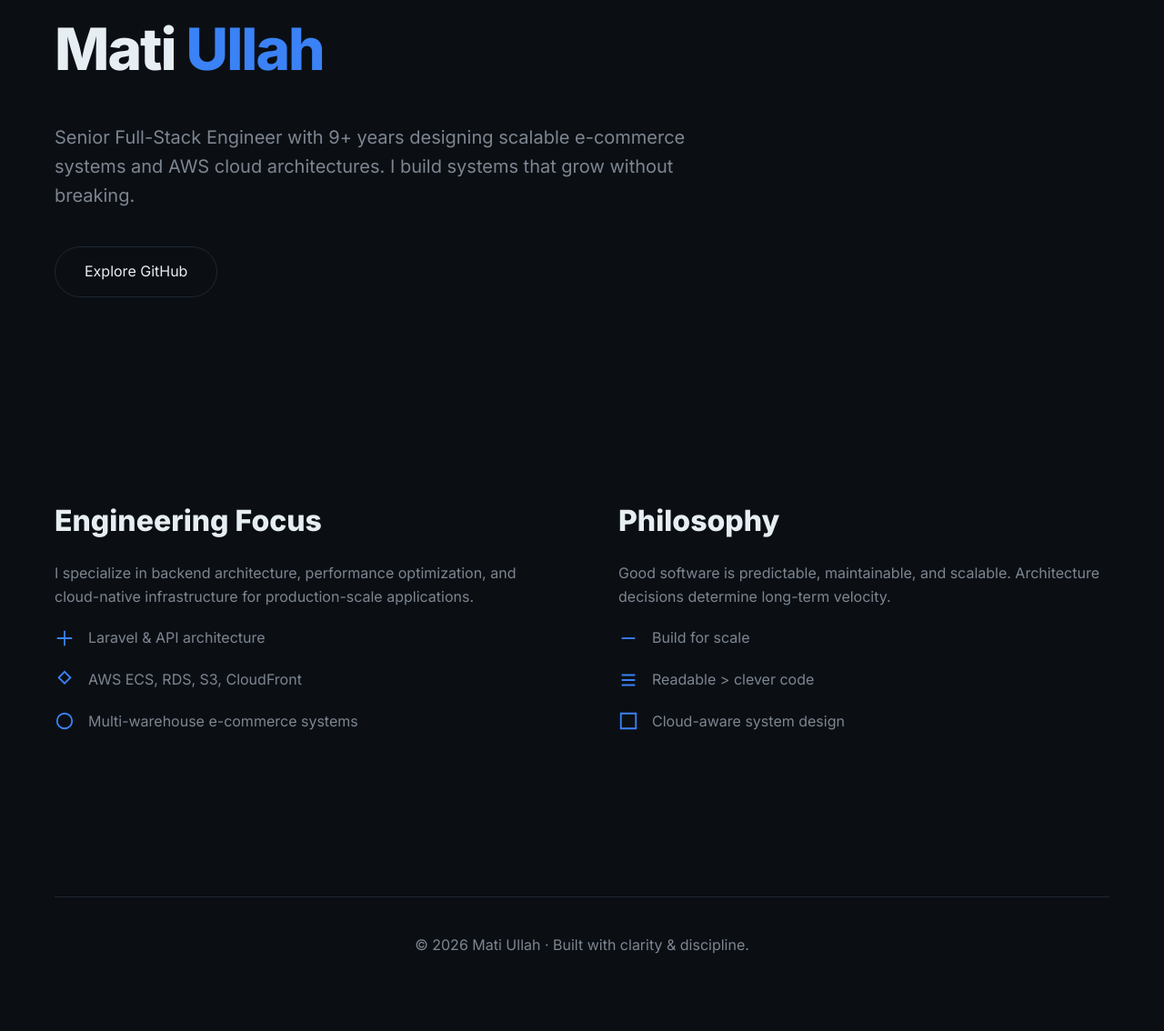
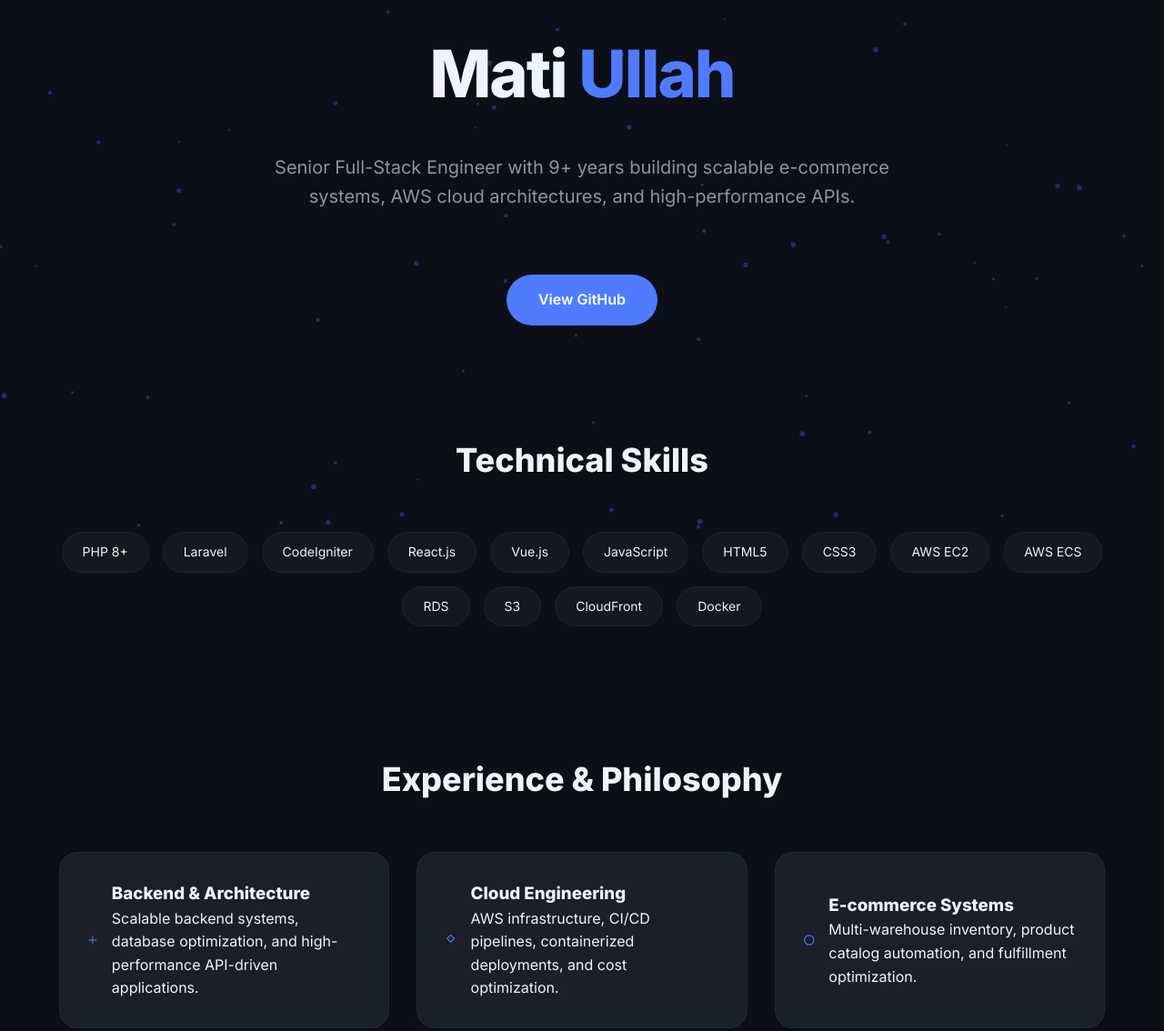
Before and after one commit to matiullah31/matiullah31.github.io, a plain HTML site: page index.html in a window 1280 px wide. Shown: the part 197-1331 px from the top of the page at 91% size. Drawn offline with nearby package versions, Linux system fonts and the light colour scheme.

Commit message:
Update index.html

```diff
--- a/index.html
+++ b/index.html
@@ -3,45 +3,59 @@
 <head>
 <meta charset="UTF-8">
 <meta name="viewport" content="width=device-width, initial-scale=1.0">
-<title>Mati Ullah — Engineer</title>
+<title>Mati Ullah | Senior Full-Stack Engineer</title>
 
 <link href="https://fonts.googleapis.com/css2?family=Inter:wght@300;400;600;800&display=swap" rel="stylesheet">
 
 <style>
 :root {
-  --bg: #0b0f14;
-  --surface: #11161d;
-  --border: #1f2733;
-  --text: #e6edf3;
-  --muted: #7d8590;
-  --accent: #3b82f6;
+    --bg: #0a0f18;
+    --surface: rgba(22,26,34,0.9);
+    --card: rgba(28,34,45,0.9);
+    --border: rgba(50,60,80,0.3);
+    --text: #eef4ff;
+    --muted: #8a94a6;
+    --accent: #4f7cff;
+    --accent-soft: rgba(79,124,255,0.2);
 }
 
 * {
-  margin: 0;
-  padding: 0;
-  box-sizing: border-box;
+    margin:0;
+    padding:0;
+    box-sizing:border-box;
 }
 
 body {
-  font-family: 'Inter', sans-serif;
+    font-family:'Inter',sans-serif;
     background: var(--bg);
     color: var(--text);
-  line-height: 1.6;
+    line-height:1.6;
+    overflow-x:hidden;
 }
 
+/* Particles background */
+#particles {
+    position: fixed;
+    width: 100%;
+    height: 100%;
+    z-index: -1;
+}
+
+/* Container */
 .container {
     max-width: 1200px;
-  margin: auto;
-  padding: 60px 20px;
+    margin:auto;
+    padding:60px 25px;
 }
 
+/* Hero */
 .hero {
-  padding: 140px 0 100px;
+    text-align:center;
+    padding:160px 20px 120px;
 }
 
 .hero h1 {
-  font-size: 64px;
+    font-size: 72px;
     font-weight: 800;
     letter-spacing: -2px;
 }
@@ -51,153 +65,266 @@ body {
 }
 
 .hero p {
-  margin-top: 30px;
     max-width: 700px;
-  font-size: 20px;
+    margin:30px auto;
+    font-size:20px;
     color: var(--muted);
 }
 
-.hero a {
-  display: inline-block;
-  margin-top: 40px;
-  padding: 14px 32px;
-  border: 1px solid var(--border);
-  text-decoration: none;
-  color: var(--text);
-  border-radius: 40px;
-  transition: 0.3s ease;
+.hero .btn {
+    display:inline-block;
+    margin-top:40px;
+    padding:15px 35px;
+    border-radius:50px;
+    background: var(--accent);
+    color:white;
+    font-weight:600;
+    text-decoration:none;
+    transition:.3s;
 }
 
-.hero a:hover {
-  background: var(--accent);
-  border-color: var(--accent);
+.hero .btn:hover {
+    transform:translateY(-3px);
+    box-shadow:0 0 20px var(--accent-soft);
 }
 
-/* Split Section */
-.split {
-  display: grid;
-  grid-template-columns: 1fr 1fr;
-  gap: 80px;
-  margin-top: 120px;
+/* Sections */
+.section-title {
+    font-size:36px;
+    font-weight:700;
+    margin-bottom:50px;
+    text-align:center;
 }
 
-.split h2 {
-  font-size: 32px;
-  margin-bottom: 20px;
+/* Grid & Cards */
+.grid {
+    display:grid;
+    grid-template-columns:repeat(auto-fit,minmax(300px,1fr));
+    gap:30px;
 }
 
-.split p {
-  color: var(--muted);
-  margin-bottom: 20px;
+.card, .project, .feature-box {
+    background: var(--card);
+    border-radius:20px;
+    padding:30px;
+    border:1px solid var(--border);
+    backdrop-filter:blur(10px);
+    transition:.3s;
 }
 
-/* Minimal list */
-.feature {
-  display: flex;
-  align-items: center;
-  margin-bottom: 20px;
+.card:hover, .project:hover, .feature-box:hover {
+    transform: translateY(-8px);
+    box-shadow:0 10px 25px var(--accent-soft);
 }
 
-.feature svg {
-  width: 22px;
-  height: 22px;
-  stroke: var(--accent);
-  stroke-width: 2;
-  fill: none;
-  margin-right: 15px;
+/* Skills */
+.skills {
+    display:flex;
+    flex-wrap:wrap;
+    gap:15px;
+    justify-content:center;
 }
 
-.feature span {
+.skill {
+    padding:10px 22px;
+    border-radius:30px;
+    background: var(--surface);
+    border:1px solid var(--border);
+    font-size:14px;
+    transition:.3s;
+}
+
+.skill:hover {
+    border-color: var(--accent);
+    box-shadow:0 5px 15px var(--accent-soft);
+}
+
+/* Projects */
+.project h3 {
+    margin-bottom:15px;
+}
+.project p {
     color: var(--muted);
 }
 
-footer {
-  margin-top: 160px;
-  padding: 40px 0;
-  border-top: 1px solid var(--border);
-  color: var(--muted);
-  text-align: center;
+/* Features/Philosophy */
+.feature-box {
+    display:flex;
+    align-items:center;
+    gap:15px;
 }
 
-@media(max-width: 900px) {
-  .split {
-    grid-template-columns: 1fr;
+.feature-box svg {
+    width:32px;
+    height:32px;
+    stroke: var(--accent);
+    stroke-width:2;
+    fill:none;
 }
 
-  .hero h1 {
-    font-size: 44px;
+/* Connect Section */
+.connect {
+    text-align:center;
+    margin-top:140px;
+    padding:80px 20px;
+    border-top:1px solid var(--border);
+}
+
+.connect a {
+    margin:0 15px;
+    display:inline-block;
+    padding:10px 20px;
+    border-radius:30px;
+    border:1px solid var(--accent);
+    color: var(--accent);
+    text-decoration:none;
+    font-weight:600;
+    transition:.3s;
+}
+
+.connect a:hover {
+    background: var(--accent);
+    color:white;
+    box-shadow:0 0 20px var(--accent-soft);
+}
+
+/* Footer */
+footer {
+    text-align:center;
+    padding:40px 0;
+    color:var(--muted);
+    border-top:1px solid var(--border);
+}
+
+@media(max-width:768px){
+.hero h1{
+    font-size:48px;
 }
 }
 </style>
+
+<!-- Particle JS CDN -->
+<script src="https://cdn.jsdelivr.net/npm/tsparticles@2/tsparticles.bundle.min.js"></script>
+
 </head>
 <body>
 
+<!-- Particle Background -->
+<div id="particles"></div>
+
 <div class="container">
 
+<!-- HERO -->
 <section class="hero">
 <h1>Mati <span>Ullah</span></h1>
-    <p>
-      Senior Full-Stack Engineer with 9+ years designing scalable e-commerce
-      systems and AWS cloud architectures. I build systems that grow without breaking.
-    </p>
-    <a href="https://github.com/matiullah31">Explore GitHub</a>
+<p>Senior Full-Stack Engineer with 9+ years building scalable e-commerce systems, AWS cloud architectures, and high-performance APIs.</p>
+<a class="btn" href="https://github.com/matiullah31">View GitHub</a>
 </section>
 
-  <section class="split">
+<!-- TECH SKILLS -->
+<section>
+<h2 class="section-title">Technical Skills</h2>
+<div class="skills">
+<span class="skill">PHP 8+</span>
+<span class="skill">Laravel</span>
+<span class="skill">CodeIgniter</span>
+<span class="skill">React.js</span>
+<span class="skill">Vue.js</span>
+<span class="skill">JavaScript</span>
+<span class="skill">HTML5</span>
+<span class="skill">CSS3</span>
+<span class="skill">AWS EC2</span>
+<span class="skill">AWS ECS</span>
+<span class="skill">RDS</span>
+<span class="skill">S3</span>
+<span class="skill">CloudFront</span>
+<span class="skill">Docker</span>
+</div>
+</section>
+
+<!-- EXPERIENCE & PHILOSOPHY -->
+<section style="margin-top:140px">
+<h2 class="section-title">Experience & Philosophy</h2>
+<div class="grid">
+<div class="feature-box">
+<svg viewBox="0 0 24 24"><path d="M3 12h18M12 3v18"/></svg>
 <div>
-      <h2>Engineering Focus</h2>
-      <p>
-        I specialize in backend architecture, performance optimization,
-        and cloud-native infrastructure for production-scale applications.
-      </p>
-
-      <div class="feature">
-        <svg viewBox="0 0 24 24"><path d="M3 12h18M12 3v18"/></svg>
-        <span>Laravel & API architecture</span>
+<h3>Backend & Architecture</h3>
+<p>Scalable backend systems, database optimization, and high-performance API-driven applications.</p>
+</div>
 </div>
 
-      <div class="feature">
+<div class="feature-box">
 <svg viewBox="0 0 24 24"><path d="M12 2l7 7-7 7-7-7z"/></svg>
-        <span>AWS ECS, RDS, S3, CloudFront</span>
+<div>
+<h3>Cloud Engineering</h3>
+<p>AWS infrastructure, CI/CD pipelines, containerized deployments, and cost optimization.</p>
+</div>
 </div>
 
-      <div class="feature">
+<div class="feature-box">
 <svg viewBox="0 0 24 24"><circle cx="12" cy="12" r="9"/></svg>
-        <span>Multi-warehouse e-commerce systems</span>
+<div>
+<h3>E-commerce Systems</h3>
+<p>Multi-warehouse inventory, product catalog automation, and fulfillment optimization.</p>
 </div>
+</div>
+</div>
+</section>
+
+<!-- PROJECTS -->
+<section style="margin-top:140px">
+<h2 class="section-title">Featured Projects</h2>
+<div class="grid">
+<div class="project">
+<h3>Savekart.pk</h3>
+<p>Full-stack e-commerce platform with PHP & Vue.js, AWS cloud hosting, product automation, and scalable database design.</p>
+</div>
+<div class="project">
+<h3>Tuscany Villas Booking</h3>
+<p>Hotel reservation system integrated with payment gateways, booking APIs, and automated email notifications.</p>
+</div>
+</div>
+</section>
+
+<!-- CONNECT -->
+<section class="connect">
+<h2 class="section-title">Connect With Me</h2>
+<a href="https://www.linkedin.com/in/matiullah31" target="_blank">LinkedIn</a>
+<a href="https://www.upwork.com/freelancers/matiullah8" target="_blank">Upwork</a>
+<a href="mailto:matiullah0307@gmail.com">Email</a>
+<a href="https://github.com/matiullah31" target="_blank">GitHub</a>
+</section>
 
 </div>
 
-    <div>
-      <h2>Philosophy</h2>
-      <p>
-        Good software is predictable, maintainable, and scalable.
-        Architecture decisions determine long-term velocity.
-      </p>
-
-      <div class="feature">
-        <svg viewBox="0 0 24 24"><path d="M4 12h16"/></svg>
-        <span>Build for scale</span>
-      </div>
-
-      <div class="feature">
-        <svg viewBox="0 0 24 24"><path d="M4 6h16M4 12h16M4 18h16"/></svg>
-        <span>Readable > clever code</span>
-      </div>
-
-      <div class="feature">
-        <svg viewBox="0 0 24 24"><path d="M3 3h18v18H3z"/></svg>
-        <span>Cloud-aware system design</span>
-      </div>
-
-    </div>
-  </section>
-
 <footer>
-    © 2026 Mati Ullah · Built with clarity & discipline.
+© 2026 Mati Ullah · Built with precision & intention
 </footer>
 
-</div>
+<script>
+tsParticles.load("particles", {
+    particles: {
+        number: { value: 80 },
+        color: { value: "#4f7cff" },
+        shape: { type: "circle" },
+        opacity: { value: 0.3 },
+        size: { value: { min: 1, max: 3 } },
+        move: { enable: true, speed: 0.6, direction: "none", outModes: "out" }
+    },
+    interactivity: {
+        events: {
+            onHover: { enable: true, mode: "repulse" },
+            onClick: { enable: true, mode: "push" }
+        },
+        modes: {
+            repulse: { distance: 100 },
+            push: { quantity: 4 }
+        }
+    },
+    detectRetina: true
+});
+</script>
 
 </body>
 </html>
```
Lines whose indentation alone changed are shown as unchanged.
